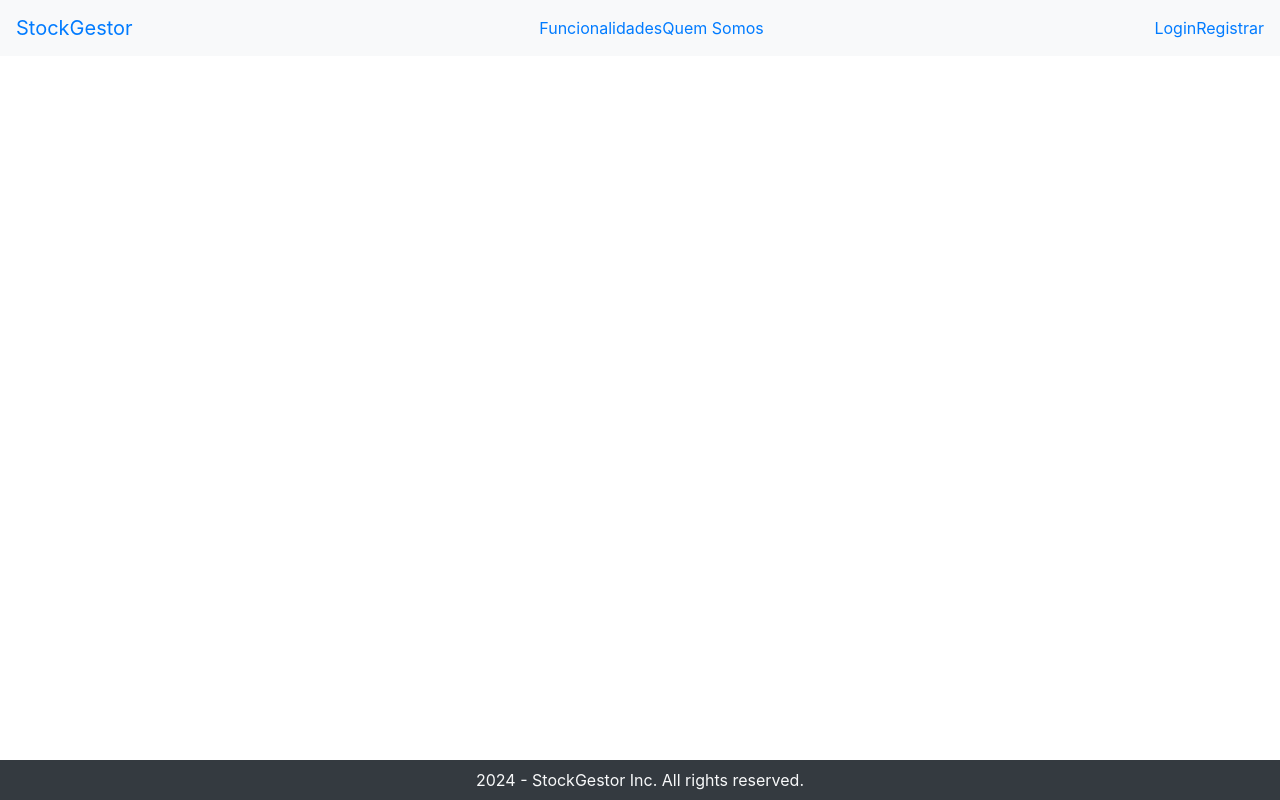
After one commit to erico-chen/StockGestor, a Django app: template dj_stockgestor/webpages/templates/webpages/base_home.html in a window 1280 px wide. The commit adds this page. Run offline with Django 5.2, Linux system fonts and the light colour scheme; the template is opened without the code that fills it, so the values that code supplies are empty; some libraries are stand-ins or nearby versions.

Commit message:
Integrei o Formulário de fornecedores com a base de dados de Fornecedores

```diff
--- a/dj_stockgestor/dj_stockgestor/settings.py
+++ b/dj_stockgestor/dj_stockgestor/settings.py
@@ -104,9 +104,9 @@ AUTH_PASSWORD_VALIDATORS = [
 # Internationalization
 # https://docs.djangoproject.com/en/5.0/topics/i18n/
 
-LANGUAGE_CODE = 'en-us'
+LANGUAGE_CODE = 'pt-br'
 
-TIME_ZONE = 'UTC'
+TIME_ZONE = 'America/Recife'
 
 USE_I18N = True
 
--- a/dj_stockgestor/dj_stockgestor/urls.py
+++ b/dj_stockgestor/dj_stockgestor/urls.py
@@ -19,6 +19,5 @@ from django.urls import path, include
 
 urlpatterns = [
     path('admin/', admin.site.urls),
-    path('logado/', include('webpages.urls')),
     path('', include('webpages.urls')),
 ]
--- a/dj_stockgestor/webpages/models.py
+++ b/dj_stockgestor/webpages/models.py
@@ -1,9 +1,11 @@
 from django.db import models
-#IE IM ENDERECO UF EMAIL TELEFONE
+
 class Fornecedores(models.Model):
     nome_empresa = models.CharField(max_length = 40)
     cnpj = models.CharField(max_length = 18)
     inscricao_estadual = models.CharField(max_length = 15)
     inscricao_municipal = models.CharField(max_length = 15)
+    endereco = models.CharField(max_length = 40, default="NULL")
+    uf = models.CharField(max_length = 2, default="NULL")
     fornecedor_email = models.EmailField(max_length = 40)
     fornecedor_telefone = models.CharField(max_length = 12)
--- /dev/null
+++ b/dj_stockgestor/webpages/templates/webpages/base_home.html
@@ -0,0 +1,63 @@
+<!DOCTYPE html>
+<html>
+<head>
+    <meta charset="UTF-8">
+
+    <link rel="preconnect" href="https://fonts.googleapis.com">
+    <link rel="preconnect" href="https://fonts.gstatic.com" crossorigin>
+    <link href="https://fonts.googleapis.com/css2?family=Roboto:wght@400;700&display=swap" rel="stylesheet">
+
+    <meta name="viewport" content="width=device-width, initial-scale=1, shrink-to-fit=no">
+    <link rel="stylesheet" href="https://cdn.jsdelivr.net/npm/bootstrap@4.0.0/dist/css/bootstrap.min.css" integrity=
+    "sha384-Gn5384xqQ1aoWXA+058RXPxPg6fy4IWvTNh0E263XmFcJlSAwiGgFAW/dAiS6JXm" crossorigin="anonymous">
+
+    <link rel="stylesheet" href="CSS/sg_header.css">
+    <link rel="stylesheet" href="CSS/sg_general.css">
+
+    <title>StockGestor</title>
+</head>
+<body>
+<header>
+<nav class="navbar bg-light fixed-top">
+    <div class="container-fluid justify-content-between">
+        <div class="row">
+            <a href="#" class="navbar-brand">StockGestor</a>
+        </div>
+        <div class="row d-flex">
+            <div class="navbar-nav">
+                <a href="#" class="nav-link me-5 d-flex">Funcionalidades</a>
+            </div>
+            <div class="navbar-nav">
+                <a href="#" class="nav-link ms-5">Quem Somos</a>
+            </div>
+        </div>
+        <div class="row">
+            <div class="navbar-nav d-flex me-auto">
+                <a href="#" class="nav-link me-auto">Login</a>
+            </div>
+            <div class="navbar-nav">
+                <a href="#" class="nav-link">Registrar</a>
+            </div>
+        </div>
+    </div>
+</nav>
+</header>
+
+<section class="main-menu">
+    <div class="funcionalidades">
+        <h3>Funcionalidades</h3>
+
+    </div>
+</section>
+
+<footer class="p-2 bg-dark text-light text-center fixed-bottom">2024 - StockGestor Inc. All rights reserved.</footer>
+
+
+    <script src="https://code.jquery.com/jquery-3.2.1.slim.min.js" integrity="sha384-KJ3o2DKtIkvYIK3UENzmM7KCkRr/
+    rE9/Qpg6aAZGJwFDMVNA/GpGFF93hXpG5KkN" crossorigin="anonymous"></script>
+    <script src="https://cdn.jsdelivr.net/npm/popper.js@1.12.9/dist/umd/popper.min.js" integrity=
+    "sha384-ApNbgh9B+Y1QKtv3Rn7W3mgPxhU9K/ScQsAP7hUibX39j7fakFPskvXusvfa0b4Q" crossorigin="anonymous"></script>
+    <script src="https://cdn.jsdelivr.net/npm/bootstrap@4.0.0/dist/js/bootstrap.min.js" integrity=
+    "sha384-JZR6Spejh4U02d8jOt6vLEHfe/JQGiRRSQQxSfFWpi1MquVdAyjUar5+76PVCmYl" crossorigin="anonymous"></script>
+</body>
+</html>
--- a/dj_stockgestor/webpages/templates/webpages/base_logada.html
+++ b/dj_stockgestor/webpages/templates/webpages/base_logada.html
@@ -33,7 +33,9 @@
         <a href="url"><h3>Cadastro</h3></a>
     </div>
 
-    <form action="{% url webpages-logado %}" method="POST">
+
+    <form action="{% url 'webpages-logado' %}" method="POST">
+      {% csrf_token %}
         <label for="inome_empresa">Nome da Empresa</label>
         <input type="text" name="nome_empresa" id="inome_empresa" maxlength="40" required>
 
@@ -47,7 +49,7 @@
         <input type="text" name="im" id="iim" required>
 
         <label for="iendereco">Endereço</label>
-        <input type="text" name="endereco" id="iendereco" required>
+        <input type="text" name="endereco" id="iendereco" maxlength="40" required>
 
         <label for="iuf">UF</label>
         <input type="text" name="uf" id="iuf" maxlength="2" required>
```
Also changed, not shown: dj_stockgestor/webpages/views.py (+12 -2 lines), dj_stockgestor/db.sqlite3, dj_stockgestor/webpages/migrations/0002_fornecedores_endereco_fornecedores_uf.py (added).
